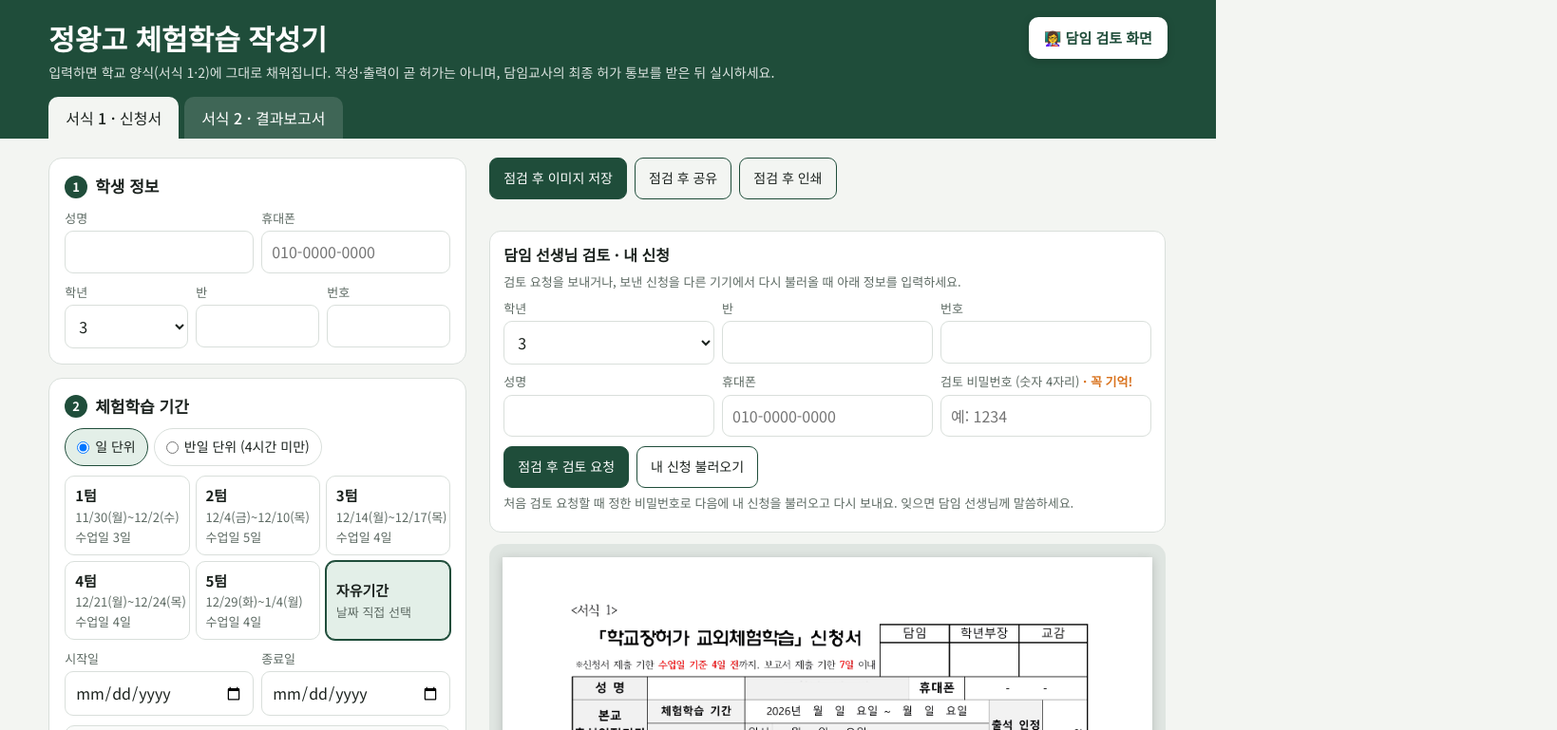
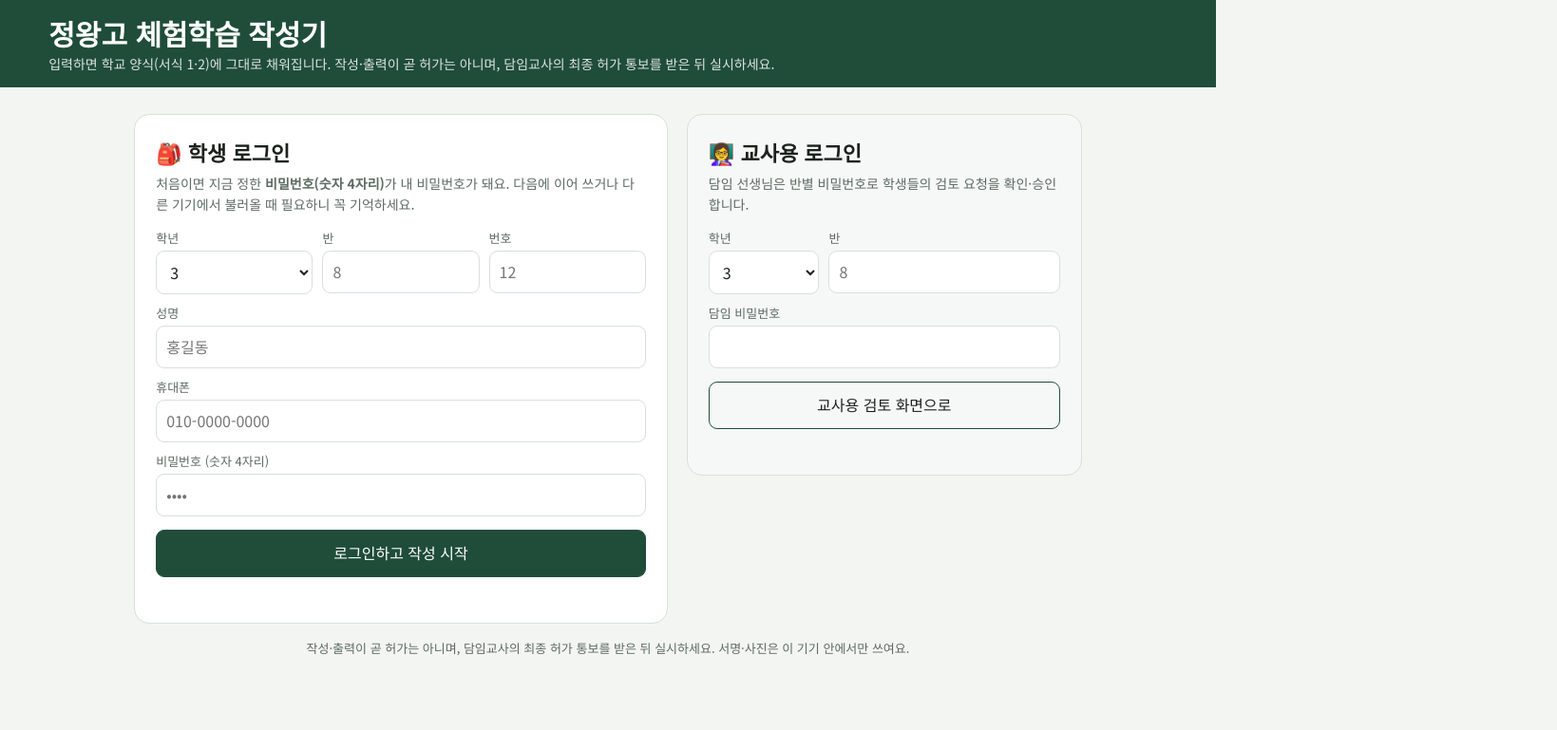
Before and after one commit to minhwan15/-jw-field-trip, a plain HTML site: page index.html in a window 1280 px wide. Shown: the top 769 px of the page at 95% size, 1639 px wide, since content can reach past the window. Drawn offline with nearby package versions, Linux system fonts and the light colour scheme.

Commit message:
첫 화면을 로그인 대문으로: 학생 로그인(학년·반·번호·성명·휴대폰·비밀번호) 후 작성, 교사용 로그인 → 검토 화면
- 학생: 로그인 정보로 학생 정보 자동 입력·잠금, 보낸 신청 목록 자동 표시, 다른 학생 임시 내용은 섞이지 않게 초기화
- 기존 요청이 있으면 비밀번호·휴대폰 확인, 처음이면 지금 비밀번호가 내 비밀번호
- 로그아웃 시 이 기기 임시 저장 내용 삭제
- 교사: 대문에서 반·비밀번호 확인 후 검토 화면으로 이동, 검토 화면 로그아웃은 대문으로

Co-Authored-By: Claude Opus 5.5 <noreply@anthropic.com>
Claude-Session: https://claude.ai/code/session_01WzfZjLQBs1FyGJosshC94z

```diff
--- a/index.html
+++ b/index.html
@@ -29,7 +29,7 @@
 *{box-sizing:border-box;min-width:0}
 [hidden]{display:none!important}
 body{margin:0;background:var(--bg);color:var(--ink);font:16px/1.55 'Noto Sans KR',system-ui,sans-serif;overflow-x:clip}
-header{background:var(--g);color:#fff;padding:18px max(4vw,16px) 0}
+header{background:var(--g);color:#fff;padding:18px max(4vw,16px) 0;display:flow-root}
 header h1{margin:0;font-size:clamp(22px,3vw,30px);line-height:1.15}
 header p{margin:4px 0 14px;opacity:.85;font-size:14px}
 .htop{display:flex;justify-content:space-between;align-items:center;gap:12px;flex-wrap:wrap}
@@ -100,6 +100,21 @@ input:focus,select:focus,textarea:focus,button:focus-visible{outline:2px solid v
 #terms label:has(input:checked){background:var(--g2);border-color:var(--g);box-shadow:0 0 0 1px var(--g)}
 #terms label.free{justify-content:center}
 .pinwarn{color:#d9731e;font-weight:700}
+#gate{padding:28px max(4vw,16px) 60px;max-width:1100px;margin:auto}
+.gwrap{display:grid;grid-template-columns:minmax(0,1.35fr) minmax(0,1fr);gap:20px;align-items:start}
+.gcard{background:var(--card);border:1px solid var(--line);border-radius:16px;padding:22px}
+.gcard.t{background:light-dark(#f6f8f7,#1a201d)}
+.gcard h2{margin:0 0 6px;font-size:22px}
+.gsub{margin:0 0 14px;font-size:14px;color:var(--mute)}
+.ggrid{display:grid;grid-template-columns:repeat(3,minmax(0,1fr));gap:10px}
+.ggrid .w2{grid-column:span 2}.ggrid .w3{grid-column:span 3}
+.gbtn{width:100%;margin-top:14px;min-height:50px;font-size:16px}
+.gmsg{min-height:1.3em;margin:8px 0 0;font-size:14px;color:#e2553f}
+.gfoot{font-size:13px;color:var(--mute);margin-top:16px;text-align:center}
+#who{display:flex;align-items:center;gap:10px;color:#fff;font-weight:500}
+#who .tbtn{min-height:38px;padding:6px 14px;font-size:14px}
+input[readonly]{background:light-dark(#f0f3f1,#1a201d);color:var(--mute)}
+@media(max-width:800px){.gwrap{grid-template-columns:minmax(0,1fr)}}
 .idgrid{display:grid;grid-template-columns:repeat(6,minmax(0,1fr));gap:8px}
 .idgrid label{grid-column:span 2}
 .idgrid label.w2{grid-column:span 2}
@@ -150,11 +165,41 @@ input:focus,select:focus,textarea:focus,button:focus-visible{outline:2px solid v
 </head>
 <body>
 <header>
-  <div class="htop"><h1>정왕고 체험학습 작성기</h1><a class="tbtn" href="teacher.html" id="tLink" hidden>👩‍🏫 담임 검토 화면</a></div>
+  <div class="htop"><h1>정왕고 체험학습 작성기</h1><div id="who" hidden><span id="whoName"></span><button class="tbtn" id="bLogout" type="button">로그아웃</button></div></div>
   <p>입력하면 학교 양식(서식 1·2)에 그대로 채워집니다. 작성·출력이 곧 허가는 아니며, 담임교사의 최종 허가 통보를 받은 뒤 실시하세요.</p>
-  <nav class="tabs"><button id="tApp" class="on">서식 1 · 신청서</button><button id="tRep">서식 2 · 결과보고서</button></nav>
+  <nav class="tabs" id="tabs" hidden><button id="tApp" class="on">서식 1 · 신청서</button><button id="tRep">서식 2 · 결과보고서</button></nav>
 </header>
-<main>
+<section id="gate" hidden>
+  <div class="gwrap">
+    <form class="gcard" id="gStu" autocomplete="off">
+      <h2>🎒 학생 로그인</h2>
+      <p class="gsub">처음이면 지금 정한 <b>비밀번호(숫자 4자리)</b>가 내 비밀번호가 돼요. 다음에 이어 쓰거나 다른 기기에서 불러올 때 필요하니 꼭 기억하세요.</p>
+      <div class="ggrid">
+        <label>학년<select id="sg"><option>1</option><option>2</option><option selected>3</option></select></label>
+        <label>반<input id="sc" inputmode="numeric" maxlength="2" placeholder="8"></label>
+        <label>번호<input id="sn" inputmode="numeric" maxlength="2" placeholder="12"></label>
+        <label class="w3">성명<input id="sname" autocomplete="off" placeholder="홍길동"></label>
+        <label class="w3">휴대폰<input id="sphone" class="tel" inputmode="tel" placeholder="010-0000-0000"></label>
+        <label class="w3">비밀번호 (숫자 4자리)<input id="spin" type="password" inputmode="numeric" maxlength="4" placeholder="••••"></label>
+      </div>
+      <button class="btn p gbtn" type="submit">로그인하고 작성 시작</button>
+      <p class="gmsg" id="gStuMsg"></p>
+    </form>
+    <form class="gcard t" id="gTch" autocomplete="off">
+      <h2>👩‍🏫 교사용 로그인</h2>
+      <p class="gsub">담임 선생님은 반별 비밀번호로 학생들의 검토 요청을 확인·승인합니다.</p>
+      <div class="ggrid">
+        <label>학년<select id="tg"><option>1</option><option>2</option><option selected>3</option></select></label>
+        <label class="w2">반<input id="tc" inputmode="numeric" maxlength="2" placeholder="8"></label>
+        <label class="w3">담임 비밀번호<input id="tpw" type="password" autocomplete="current-password"></label>
+      </div>
+      <button class="btn gbtn" type="submit">교사용 검토 화면으로</button>
+      <p class="gmsg" id="gTchMsg"></p>
+    </form>
+  </div>
+  <p class="gfoot">작성·출력이 곧 허가는 아니며, 담임교사의 최종 허가 통보를 받은 뒤 실시하세요. 서명·사진은 이 기기 안에서만 쓰여요.</p>
+</section>
+<main id="mainApp" hidden>
 <div id="form">
   <section>
     <h2><b>1</b>학생 정보</h2>
@@ -228,17 +273,9 @@ input:focus,select:focus,textarea:focus,button:focus-visible{outline:2px solid v
   <div id="issues"></div>
   <section id="rev" hidden>
     <h3>담임 선생님 검토 · 내 신청</h3>
-    <p class="hint" style="margin:0 0 8px">검토 요청을 보내거나, 보낸 신청을 다른 기기에서 다시 불러올 때 아래 정보를 입력하세요.</p>
-    <div class="idgrid">
-      <label>학년<select data-k="grade"><option>1</option><option>2</option><option selected>3</option></select></label>
-      <label>반<input data-k="cls" inputmode="numeric"></label>
-      <label>번호<input data-k="num" inputmode="numeric"></label>
-      <label class="w2">성명<input data-k="name" autocomplete="name"></label>
-      <label class="w2">휴대폰<input data-k="phone" class="tel" inputmode="tel" placeholder="010-0000-0000"></label>
-      <label class="w2">검토 비밀번호 (숫자 4자리) <span class="pinwarn">· 꼭 기억!</span><input id="pin" type="password" inputmode="numeric" maxlength="4" autocomplete="off" placeholder="예: 1234"></label>
-    </div>
-    <div class="bar" style="margin:10px 0 0"><button class="btn p" id="bReq" type="button">점검 후 검토 요청</button><button class="btn" id="bStat" type="button">내 신청 불러오기</button></div>
-    <p class="hint" style="margin:6px 0 0">처음 검토 요청할 때 정한 비밀번호로 다음에 내 신청을 불러오고 다시 보내요. 잊으면 담임 선생님께 말씀하세요.</p>
+    <p class="hint" style="margin:0 0 8px">다 썼으면 <b>점검 후 검토 요청</b>을 누르세요. 담임 선생님이 확인하면 아래에 결과가 표시돼요.</p>
+    <input id="pin" type="hidden">
+    <div class="bar" style="margin:10px 0 0"><button class="btn p" id="bReq" type="button">점검 후 검토 요청</button><button class="btn" id="bStat" type="button">내 신청 새로고침</button></div>
     <div id="revMsg"></div>
     <div id="revList"></div>
   </section>
@@ -670,7 +707,7 @@ async function api(o){
 }
 const blob64=b=>new Promise((res,rej)=>{const r=new FileReader();r.onload=()=>res(String(r.result).split(',')[1]);r.onerror=rej;r.readAsDataURL(b)});
 const who=()=>({grade:d.grade,cls:d.cls,num:d.num,name:(d.name||'').replace(/\s+/g,''),phone:d.phone||'',pin:$('#pin').value.trim()});
-function pinOk(){const v=$('#pin').value.trim();if(/^\d{4}$/.test(v)){try{localStorage.setItem('jw-pin',v)}catch(e){}return true}
+function pinOk(){const v=$('#pin').value.trim();if(/^\d{4}$/.test(v))return true;
   $('#pin').classList.add('bad');$('#pin').focus();say('검토 비밀번호 숫자 4자리를 입력하세요.');return false}
 function showList(list){
   const cls=s=>s==='승인'?'ok':s==='보완 요청'?'fix':'';
@@ -708,8 +745,7 @@ const doReq=async()=>{
   finally{$('#bReq').disabled=false}
 };
 if(API){
-  $('#rev').hidden=false;$('#tLink').hidden=false;
-  try{$('#pin').value=localStorage.getItem('jw-pin')||''}catch(e){}
+  $('#rev').hidden=false;
   $('#pin').addEventListener('input',e=>{e.target.value=e.target.value.replace(/\D/g,'').slice(0,4);e.target.classList.remove('bad')});
   $('#bReq').onclick=()=>{if(!pinOk())return;run('req',doReq)};
   $('#bStat').onclick=()=>loadStatus(false);
@@ -721,18 +757,60 @@ if(API){
         const j=await api({action:'mine',...who(),id});const src={...j.data};delete src._sig;delete src._ph;
         const keep={grade:d.grade,cls:d.cls,num:d.num,name:d.name,phone:d.phone};
         Object.keys(d).forEach(k=>delete d[k]);Object.assign(d,{plans:[],reps:[]},src,keep);
-        save();fill();modeUI();buildDays();drawTerms();setTab(j.item.doc==='결과보고서'?'rep':'app');
+        save();fill();lockId(true);modeUI();buildDays();drawTerms();setTab(j.item.doc==='결과보고서'?'rep':'app');
         $('#revMsg').textContent=`✅ ${j.item.doc}(${j.item.period}) 내용을 불러왔어요. 서명·사진은 다시 해 주세요.`;$('#revMsg').style.color='#2e8b57';
         window.scrollTo({top:0,behavior:'smooth'});
       }catch(err){$('#revMsg').textContent='❌ '+err.message;$('#revMsg').style.color='#e2553f'}
     };
     modal('<h3>이 신청 내용을 불러올까요?</h3><p>지금 작성칸에 있는 내용이 보낸 신청 내용으로 바뀌어요. 서명·사진은 저장되지 않아서 다시 해야 해요.</p>',[{label:'불러오기',p:true,fn:go},{label:'취소'}]);
   });
-  if($('#pin').value&&d.name&&d.num&&d.phone)loadStatus(true);
 }
 $('#foot').innerHTML=`서명·사진은 이 브라우저 안에서만 쓰이며 어디에도 전송되지 않습니다. 글 입력 내용은 이 기기에만 임시 저장됩니다.<br>공유는 자동 전송이 아니므로 받는 사람(담임 선생님)을 직접 확인하고 보내세요.${API?' 검토 요청을 보내면 신청서 PDF가 학교 구글 드라이브에 저장되어 담임 선생님이 확인합니다.':''}<br><a href="teacher.html">담임용 검토 화면</a>`;
 
-fill();modeUI();autoDays();buildDays();drawTerms();setTab('app');
+/* ── 로그인 대문 ── */
+const IDK=['grade','cls','num','name','phone'];
+const num2=v=>String(v||'').replace(/\D/g,'').replace(/^0+(?=\d)/,'');
+function lockId(on){IDK.forEach(k=>$$(`[data-k=${k}]`).forEach(el=>{if(el.tagName==='SELECT')el.disabled=on;else el.readOnly=on}))}
+function enter(sv){
+  const same=d.name===sv.name&&String(d.cls)===sv.cls&&String(d.num)===sv.num&&String(d.grade)===sv.grade;
+  if(d.name&&!same){Object.keys(d).forEach(k=>delete d[k]);Object.assign(d,{type:'day',ampm:'am',purpose:DEF_PURPOSE,form:'',plans:[],reps:[],appDate:today(),repDate:today(),daysManual:false,c1:true,safe:true})}
+  Object.assign(d,{grade:sv.grade,cls:sv.cls,num:sv.num,name:sv.name,phone:sv.phone});save();
+  $('#pin').value=sv.pin;$('#gate').hidden=true;$('#mainApp').hidden=false;$('#tabs').hidden=false;$('#who').hidden=false;
+  $('#whoName').textContent=`${sv.grade}-${sv.cls} ${sv.num}번 ${sv.name}`;
+  fill();lockId(true);modeUI();autoDays();buildDays();drawTerms();setTab('app');
+  if(API)loadStatus(true);
+}
+let SES=null;try{SES=JSON.parse(sessionStorage.getItem('jw-s')||'null')}catch(e){}
+$('#sc').addEventListener('input',e=>e.target.value=e.target.value.replace(/\D/g,''));
+$('#sn').addEventListener('input',e=>e.target.value=e.target.value.replace(/\D/g,''));
+$('#spin').addEventListener('input',e=>e.target.value=e.target.value.replace(/\D/g,'').slice(0,4));
+$('#sphone').addEventListener('input',e=>e.target.value=telFmt(e.target.value));
+$('#gStu').onsubmit=async e=>{
+  e.preventDefault();const m=$('#gStuMsg');m.textContent='';
+  const sv={grade:$('#sg').value,cls:num2($('#sc').value),num:num2($('#sn').value),name:$('#sname').value.replace(/\s+/g,''),phone:telFmt($('#sphone').value),pin:$('#spin').value};
+  if(!sv.cls||!sv.num)return m.textContent='반과 번호를 입력하세요.';
+  if(!/^[가-힣a-zA-Z]{2,}$/.test(sv.name))return m.textContent='성명을 확인하세요.';
+  if(!/^01[016789]-\d{3,4}-\d{4}$/.test(sv.phone))return m.textContent='휴대폰 번호를 확인하세요.';
+  if(!/^\d{4}$/.test(sv.pin))return m.textContent='비밀번호는 숫자 4자리예요.';
+  if(API){m.style.color='var(--mute)';m.textContent='확인하는 중…';
+    try{await api({action:'status',grade:sv.grade,cls:sv.cls,num:sv.num,name:sv.name,phone:sv.phone,pin:sv.pin})}
+    catch(err){m.style.color='';m.textContent=err.message+(/다릅니다/.test(err.message)?' (처음 검토 요청 때 정한 비밀번호를 입력하세요)':'');return}
+    m.style.color='';m.textContent='';}
+  try{sessionStorage.setItem('jw-s',JSON.stringify(sv))}catch(err){}
+  enter(sv);
+};
+$('#gTch').onsubmit=async e=>{
+  e.preventDefault();const m=$('#gTchMsg');m.textContent='';
+  const c={grade:$('#tg').value,cls:num2($('#tc').value),tpw:$('#tpw').value};
+  if(!c.cls||!c.tpw)return m.textContent='반과 비밀번호를 입력하세요.';
+  if(!API)return m.textContent='검토 서버가 아직 연결되지 않았어요.';
+  m.style.color='var(--mute)';m.textContent='확인하는 중…';
+  try{await api({action:'tlist',...c});sessionStorage.setItem('jw-t',JSON.stringify(c));location.href='teacher.html'}
+  catch(err){m.style.color='';m.textContent=err.message}
+};
+$('#bLogout').onclick=()=>modal('<h3>로그아웃할까요?</h3><p>이 기기에 임시 저장된 작성 내용도 함께 지워요. 검토 요청을 보낸 신청은 다음에 로그인해서 다시 불러올 수 있어요.</p>',
+  [{label:'로그아웃',p:true,fn:()=>{try{sessionStorage.removeItem('jw-s');localStorage.removeItem(KEY)}catch(e){}location.reload()}},{label:'취소'}]);
+if(SES)enter(SES);else{$('#gate').hidden=false;if(d.name){$('#sname').value=d.name;$('#sc').value=d.cls||'';$('#sn').value=d.num||'';$('#sphone').value=d.phone||'';$('#sg').value=d.grade||'3'}}
 }
 </script>
 </body>
```
Also changed, not shown: teacher.html (+1 -1 lines).
